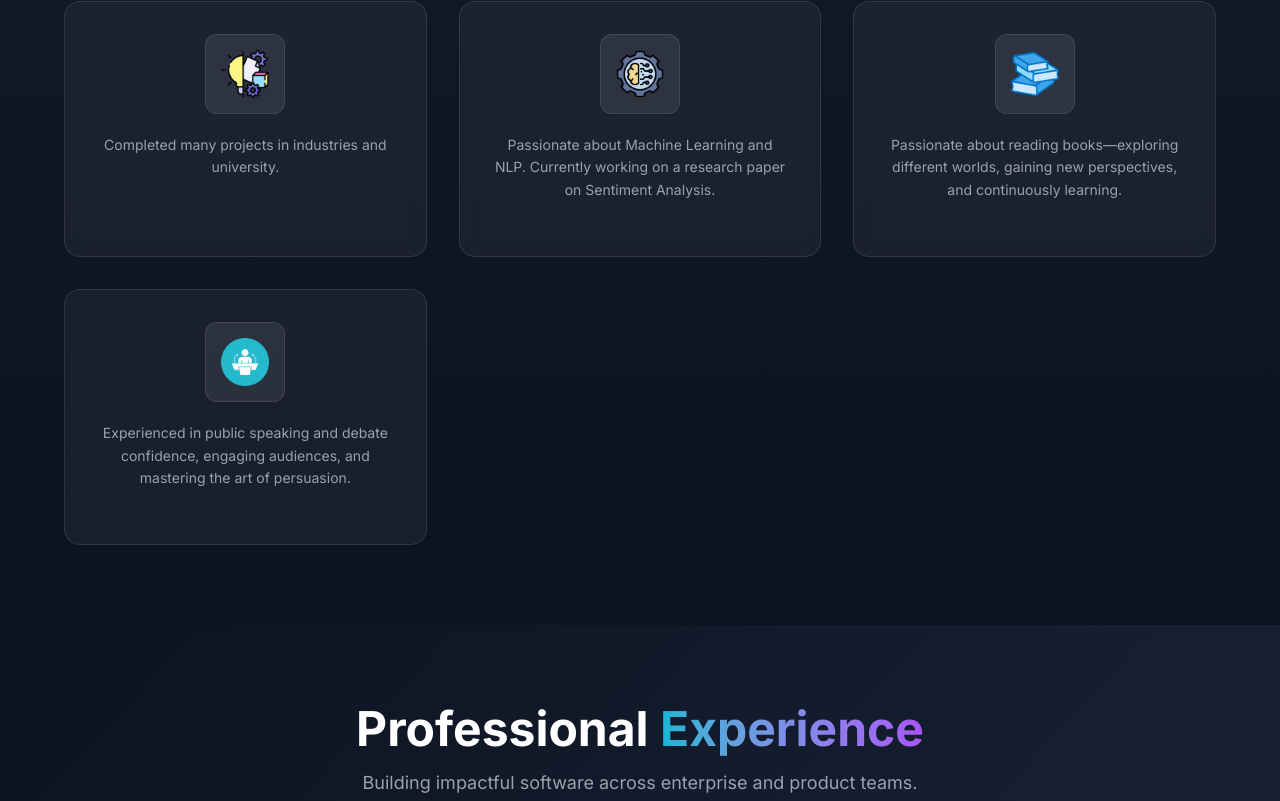
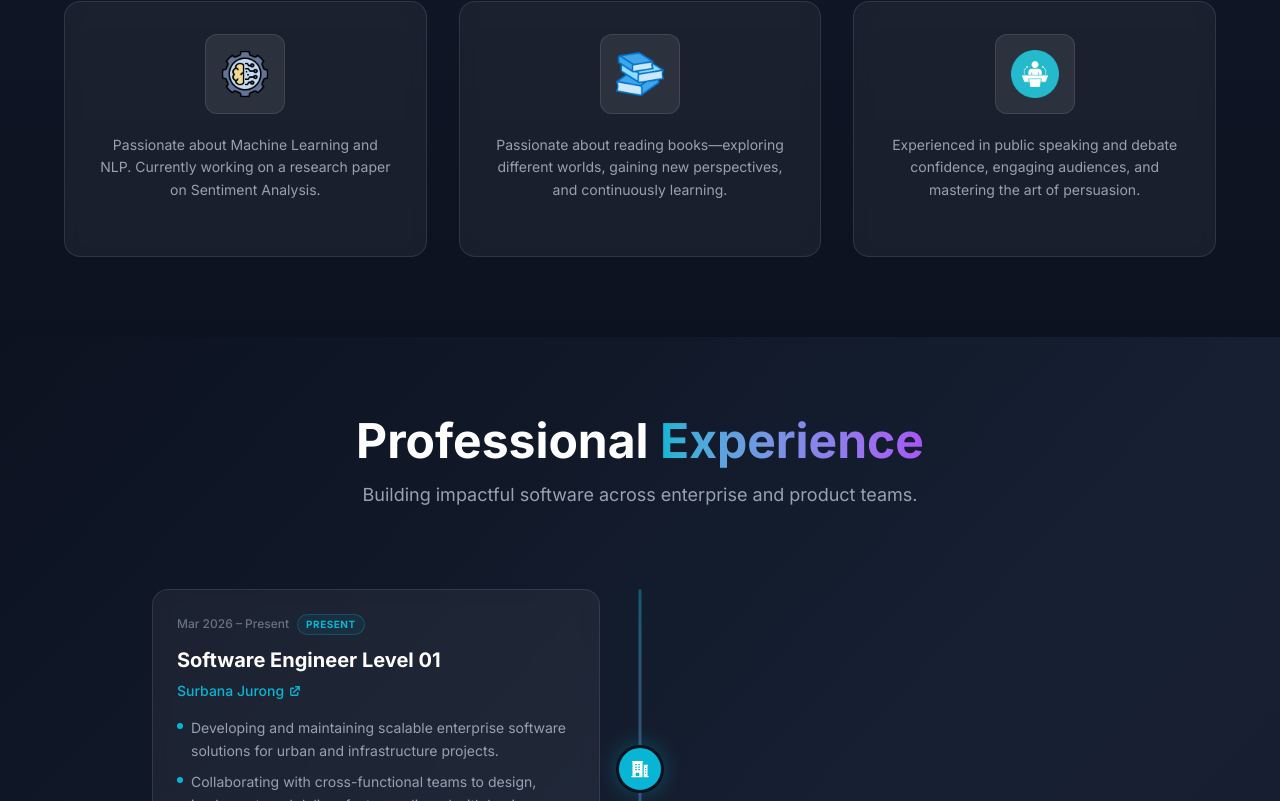
Before and after one commit to naimur1046/personal-portfolio, a React (Vite) app: page / in a window 1280 px wide. Shown: the part 1648-2449 px from the top of the page. Built offline with nearby package versions, Linux system fonts and the light colour scheme.

Commit message:
remove project keyword from the about section

```diff
--- a/src/pages/About.tsx
+++ b/src/pages/About.tsx
@@ -4,7 +4,6 @@ import Development from "../assets/development.png";
 import CompetitiveProgramming from "../assets/competitive-programming.png";
 import Institute from "../assets/institute.png";
 import EventOrganized from "../assets/project-management.png";
-import Project from "../assets/project-idea.png";
 import ML from "../assets/ml.png";
 import ReadingBook from "../assets/reading-book.png";
 import DebateSpeech from "../assets/debate-speech.png";
@@ -34,10 +33,6 @@ const aboutItems = [
   {
     img: EventOrganized,
     text: "I have organized 40+ events.",
-  },
-  {
-    img: Project,
-    text: "Completed many projects in industries and university.",
   },
   {
     img: ML,
```
